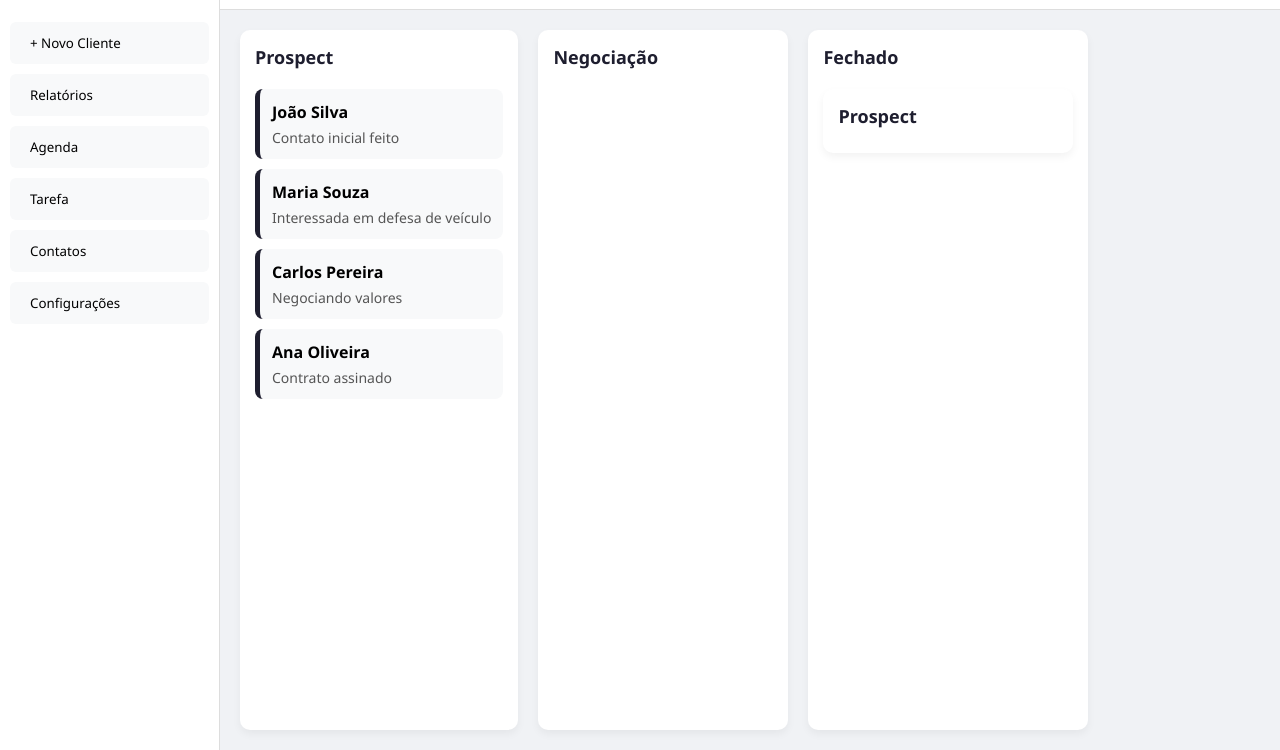
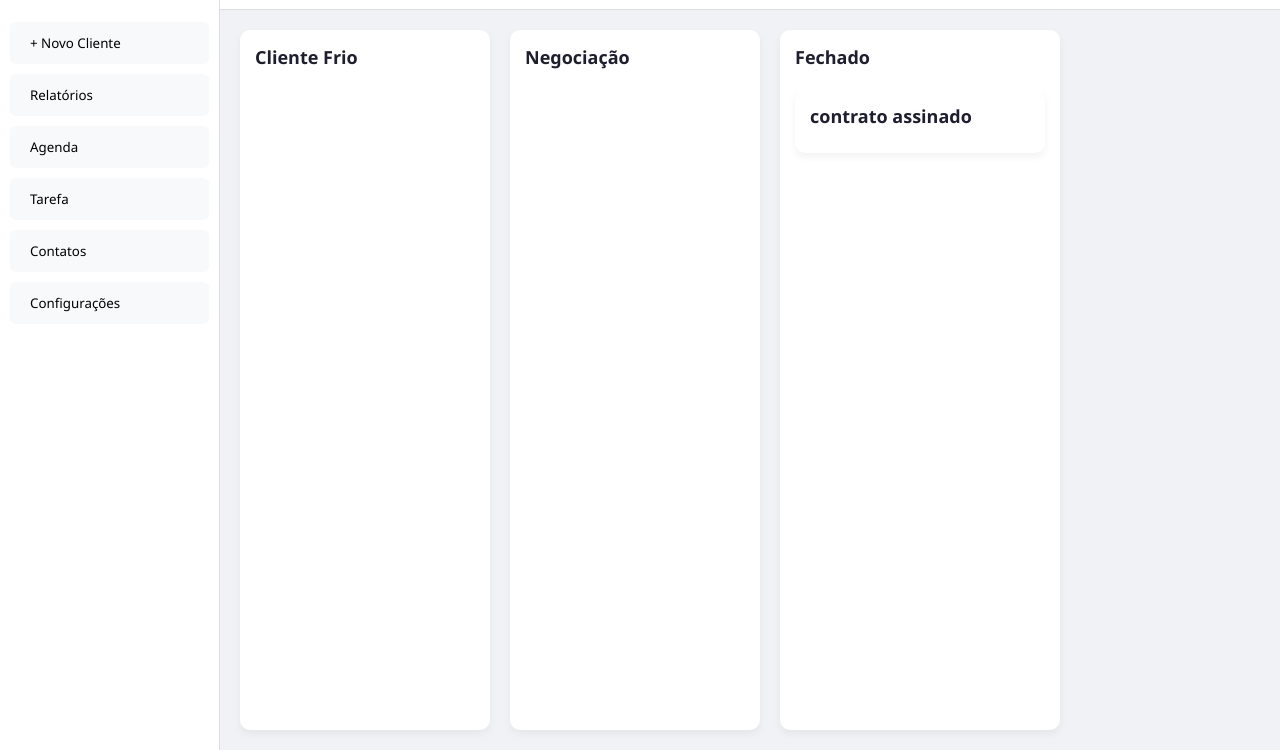
Before and after one commit to Gustavoamorimadv/amorimesouzaadvocacia, a plain HTML site: page crm.html in a window 1280 px wide. Shown: the part 50-800 px from the top of the page. Drawn offline with Linux system fonts and the light colour scheme.

Commit message:
Update crm.html
.

```diff
--- a/crm.html
+++ b/crm.html
@@ -105,8 +105,8 @@
     </header>
 
     <main class="kanban">
-        <div class="column" id="prospect">
-            <h2>Prospect</h2>
+        <div class="column" id="Cliente Frio">
+            <h2>Cliente Frio</h2>
         </div>
         <div class="column" id="negociacao">
             <h2>Negociação</h2>
@@ -114,7 +114,7 @@
         <div class="column" id="fechado">
             <h2>Fechado</h2>
          <div class="column" id="Contrato Assinado">
-            <h2>Prospect</h2>
+            <h2>contrato assinado</h2>
         </div>
     </main>
 </div>
```
